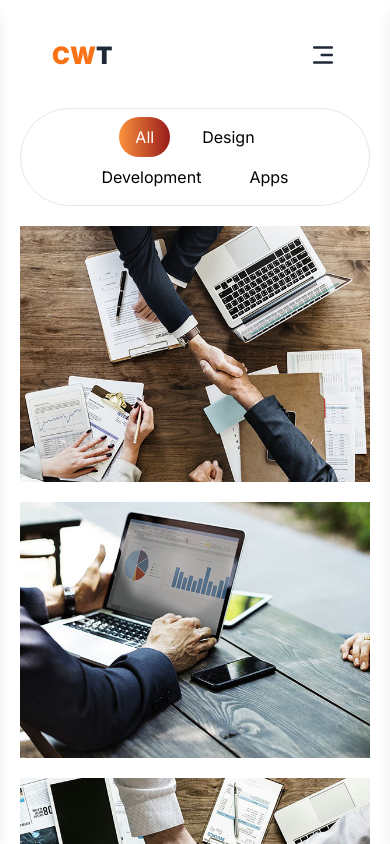
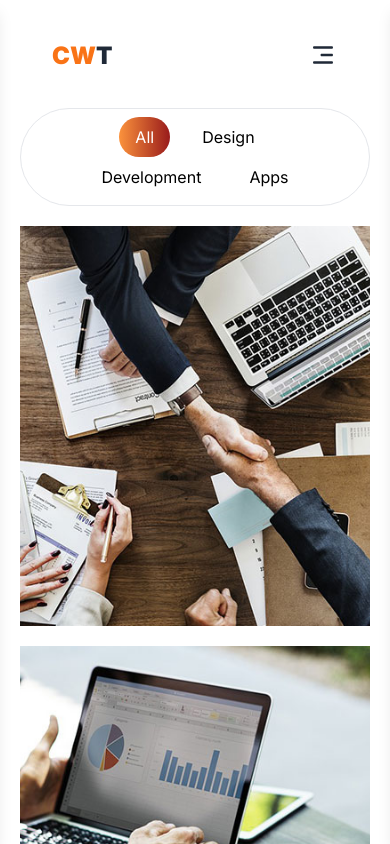
Before and after one commit to muazkhalid936/cwt-project, a Next.js app: page /Portfolio2 in a window 390 px wide. Shown: the top 844 px of the page. Built offline with nearby package versions, Linux system fonts and the light colour scheme; a web font is replaced by a local one.

Commit message:
image gallery done

```diff
--- a/src/app/Portfolio2/page.js
+++ b/src/app/Portfolio2/page.js
@@ -3,7 +3,7 @@
 import { FaRegEye } from "react-icons/fa";
 import { FiLink } from "react-icons/fi";
 import { useState } from "react";
-
+import "./styles.css"
 const images = [
   {
     src: "/images/1.jpg",
@@ -71,7 +71,7 @@ const ImageGallery = () => {
           </button>
           <button
             onClick={() => setFilter("web")}
-            className={`mx-2 px-4 py-2 rounded-full transition duration-300 ${
+            className={`mx-2 px-4 py-2 rounded-full ease-in-out duration-500 ${
               filter === "web"
                 ? "bg-gradient-to-r from-orange-400 to-red-800 text-white"
                 : "bg-transparent text-black"
@@ -101,13 +101,13 @@ const ImageGallery = () => {
           </button>
         </div>
       </div>
-      <div className="flex flex-wrap justify-center gap-5 transition duration-500">
+      <div className="flex flex-wrap justify-center gap-5 ease-in-out duration-500">
         {filteredImages.map((image, index) => (
-          <div key={index} className="relative w-96 h-64 overflow-hidden group">
+          <div key={index} className="relative overflow-hidden group">
             <img
               src={image.src}
               alt={`Image ${index}`}
-              className="w-full h-full object-cover transition-transform duration-500 group-hover:scale-110"
+              className="img-w object-cover transition-transform duration-500 "
             />
             <div className="absolute inset-0 bg-black bg-opacity-50 flex flex-col items-center justify-center text-white text-lg opacity-0 group-hover:opacity-100 transition-opacity duration-300">
               <span>{image.caption}</span>
--- a/src/app/Portfolio2/styles.css
+++ b/src/app/Portfolio2/styles.css
@@ -1,3 +1,29 @@
-.was{
+.was {
   width: 400px;
 }
+.img-w {
+  width: 600px;
+  height: 500px;
+}
+
+@media (max-width:1250px){
+  .img-w {
+    width: 450px;
+    height: 350px;
+  }
+
+}
+@media (max-width:980px){
+  .img-w {
+    width: 350px;
+    height: 300px;
+  }
+
+}
+@media (max-width:800px){
+  .img-w {
+    width: 500px;
+    height: 400px;
+  }
+
+}
```
